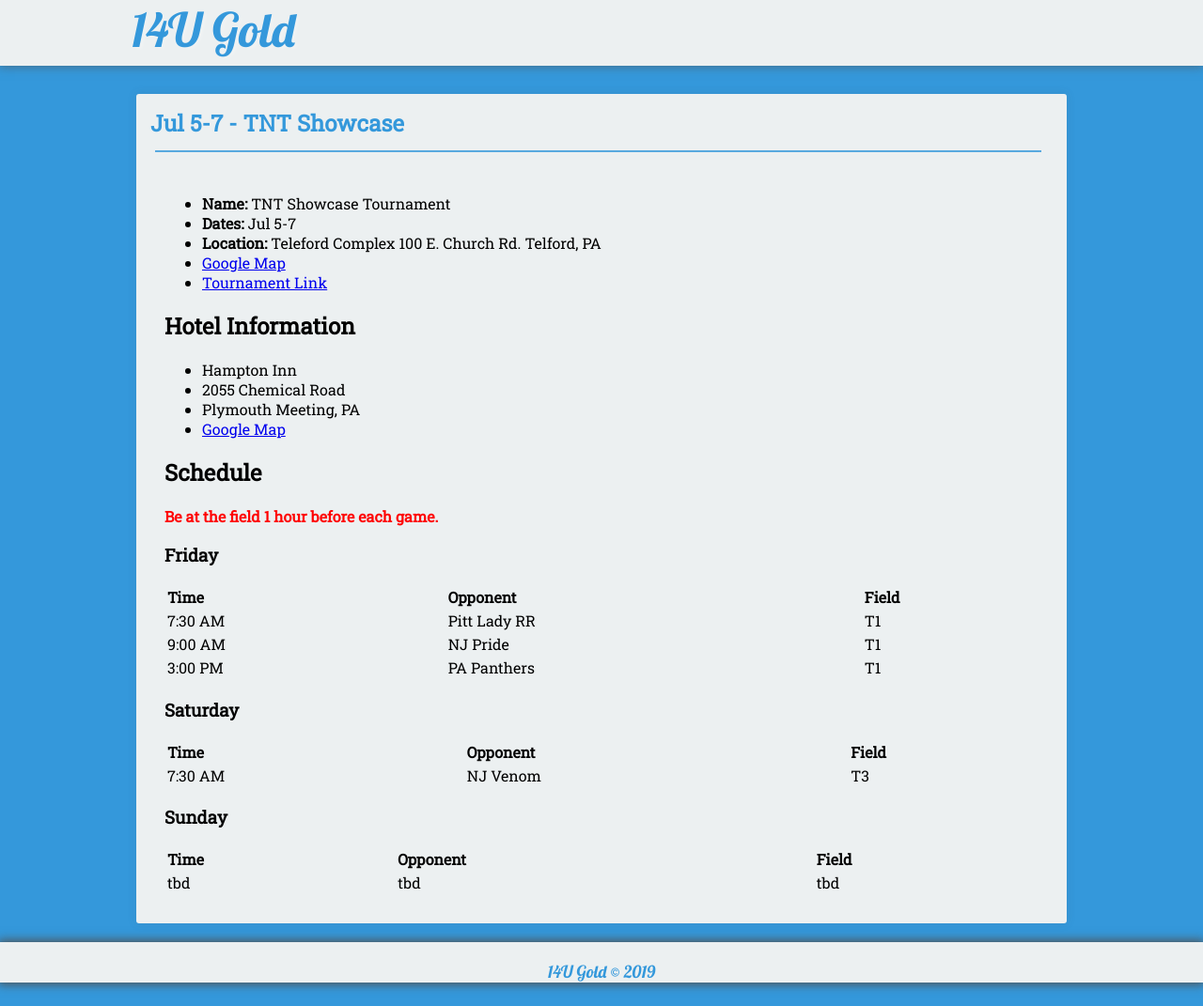
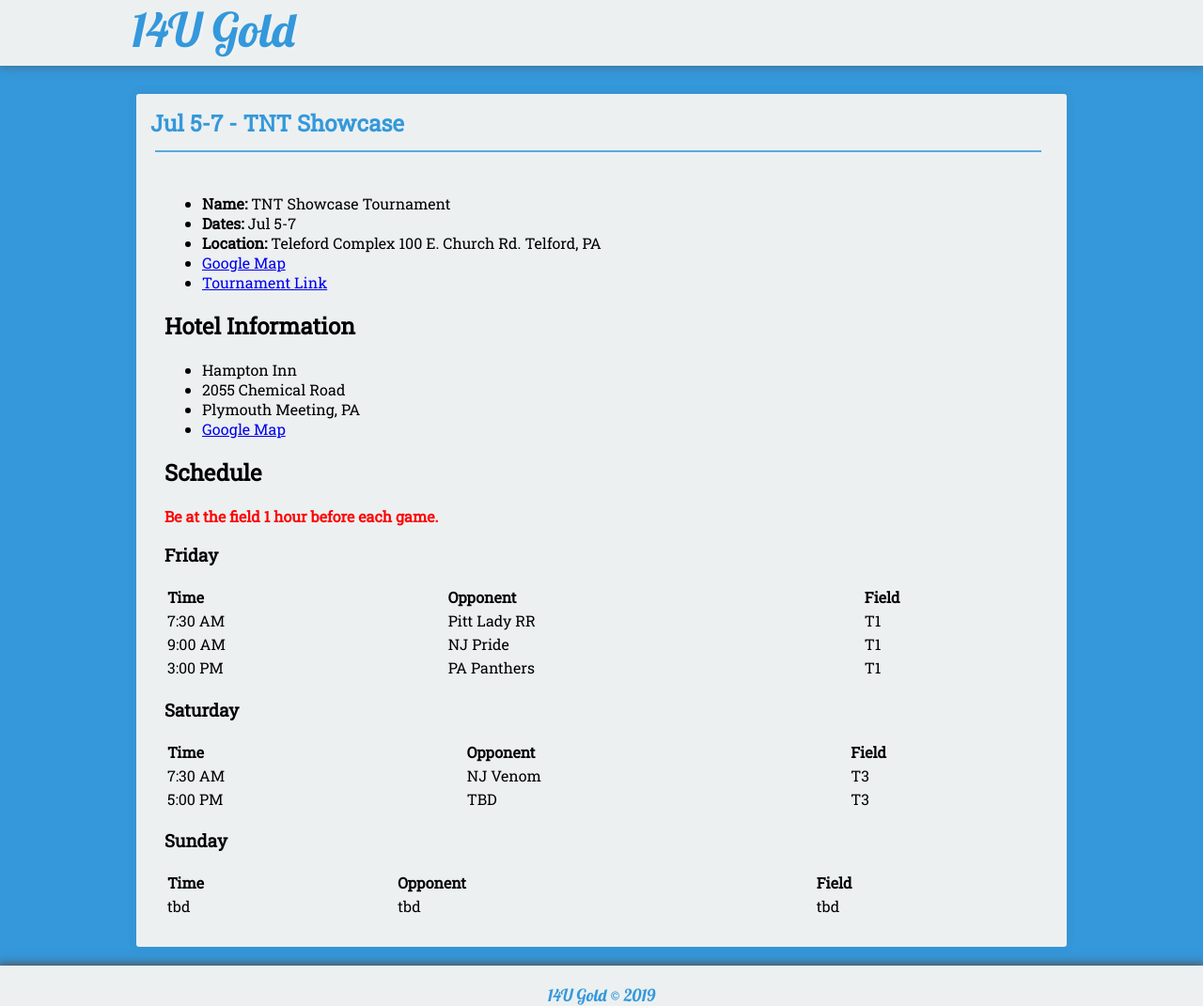
Before and after one commit to seanmerrow/ecf, a Jekyll site: the page built from _posts/2019-07-12-Jul-5-TNT.md, in a window 1280 px wide. Shown: the whole page at 94% size. Built offline with Jekyll 4.4.1, drawn with Linux system fonts in a browser that asks for light colours; nearby versions of some CDN libraries.

Commit message:
Update 2019-07-12-Jul-5-TNT.md

```diff
--- a/_posts/2019-07-12-Jul-5-TNT.md
+++ b/_posts/2019-07-12-Jul-5-TNT.md
@@ -38,6 +38,7 @@ category:
 | Time | Opponent | Field |
 |:---  |:---      |:---   |
 | 7:30 AM  | NJ Venom      | T3   |
+| 5:00 PM  | TBD      | T3   |
 
 
 ### Sunday
```
